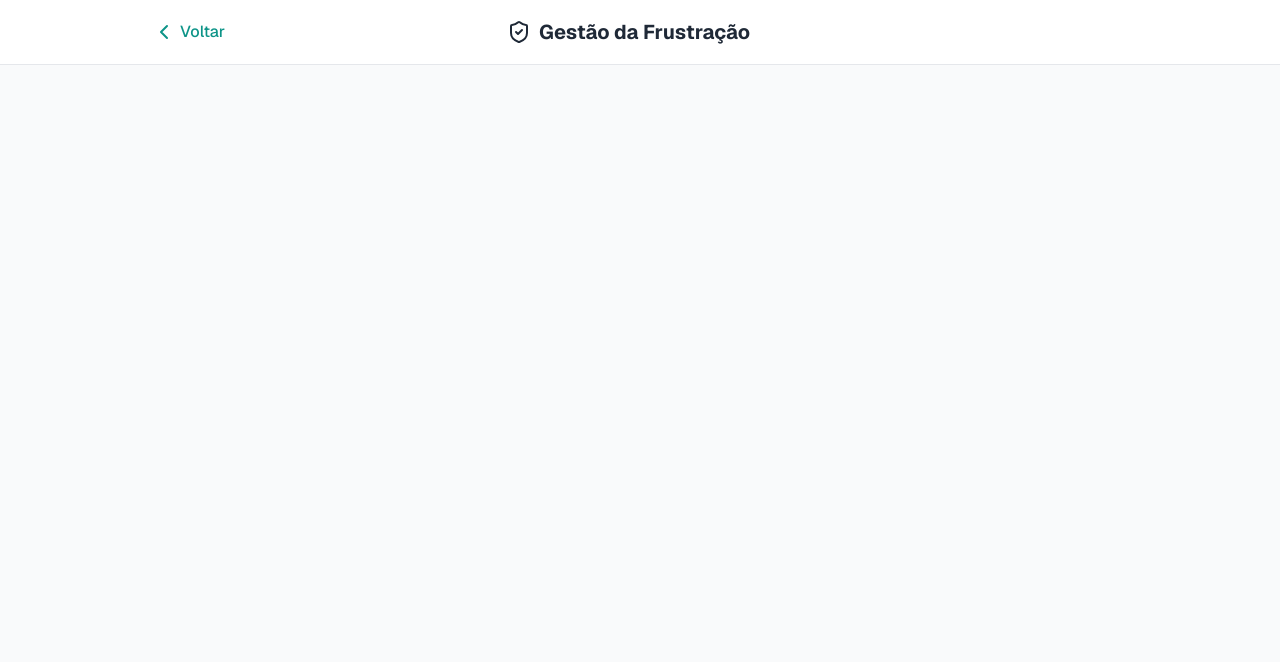
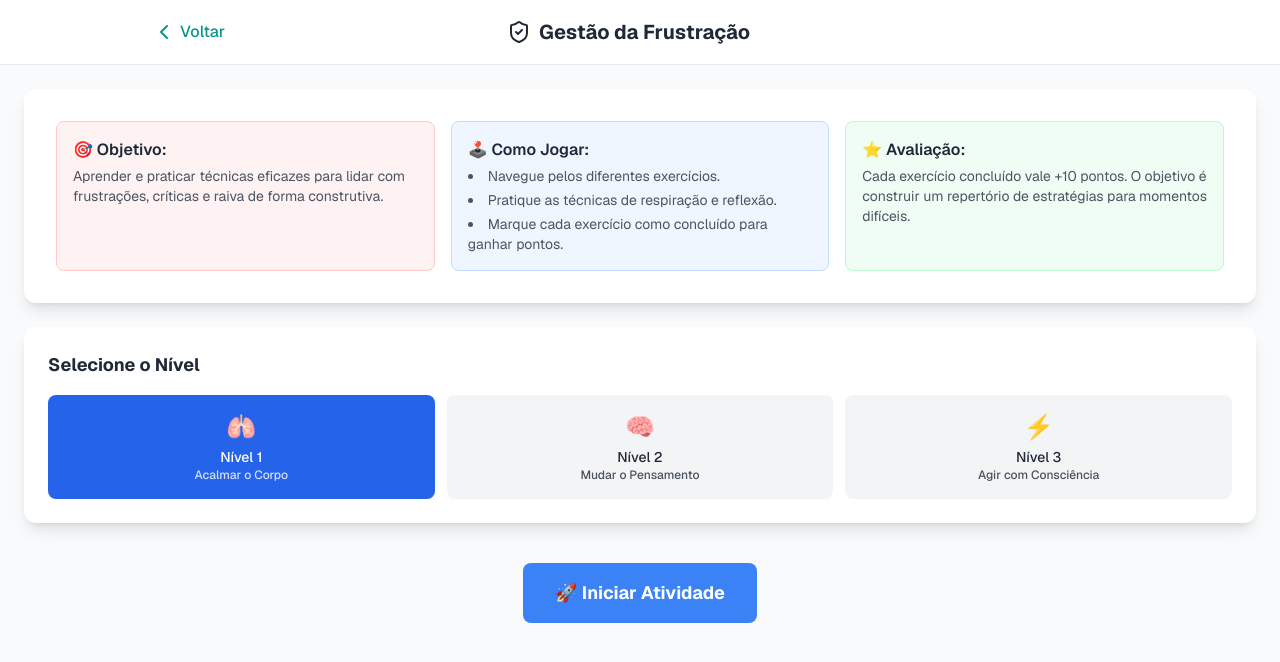
Before and after one commit to ClaudemirWork/teaplus-working, a Next.js app: page /frustration-management in a window 1280 px wide. Shown: the top 662 px of the page. Built offline with nearby package versions, Linux system fonts and the light colour scheme.

Commit message:
Update page.tsx nova versão do gestão da frustração

```diff
--- a/app/frustration-management/page.tsx
+++ b/app/frustration-management/page.tsx
@@ -60,7 +60,7 @@ export default function FrustrationManagementPage() {
   // Lógica de respiração
   useEffect(() => {
     let breathTimer: NodeJS.Timeout | null = null;
-    if (isActive && exercises[currentExercise].type === 'breathing') {
+    if (isActive && exercises[currentExercise]?.type === 'breathing') {
       breathTimer = setInterval(() => {
         setBreathingCount(prev => {
           const newCount = prev + 1;
@@ -84,7 +84,7 @@ export default function FrustrationManagementPage() {
       }, 1000);
     }
     return () => { if (breathTimer) clearInterval(breathTimer); };
-  }, [isActive, breathingPhase, currentExercise]);
+  }, [isActive, breathingPhase, currentExercise, exercises]);
 
   const startBreathing = () => {
     setIsActive(true);
@@ -134,9 +134,7 @@ export default function FrustrationManagementPage() {
   const nextExercise = () => { if (currentExercise < exercises.length - 1) setCurrentExercise(c => c + 1) };
   const prevExercise = () => { if (currentExercise > 0) setCurrentExercise(c => c - 1) };
 
-  // ============================================================================
   // RENDERIZAÇÃO DA ATIVIDADE EM SI
-  // ============================================================================
   if (gameStarted) {
     const exercise = exercises[currentExercise];
     const isCompleted = completedExercises.includes(exercise.id);
@@ -160,7 +158,6 @@ export default function FrustrationManagementPage() {
                     </div>
                     <div className="bg-blue-50 border-l-4 border-blue-400 p-4 rounded-md"><p className="text-gray-700">{exercise.instruction}</p></div>
 
-                {/* --- CONTEÚDO CORRIGIDO DOS EXERCÍCIOS --- */}
                     {exercise.type === 'breathing' && (
                         <div className="text-center p-4 space-y-6">
                             <div className="flex justify-center items-center">
@@ -211,13 +208,63 @@ export default function FrustrationManagementPage() {
   }
 
   // ============================================================================
-  // RENDERIZAÇÃO DA TELA INICIAL
+  // RENDERIZAÇÃO DA TELA INICIAL (CORRIGIDA)
   // ============================================================================
   return (
     <div className="min-h-screen bg-gray-50">
       <GameHeader title="Gestão da Frustração" icon={<ShieldCheck size={24} />} />
       <main className="p-4 sm:p-6 max-w-7xl mx-auto w-full">
-        {/* ... (código da tela inicial permanece o mesmo) ... */}
+        {/* --- INÍCIO DO CONTEÚDO QUE ESTAVA FALTANDO --- */}
+        <div className="space-y-6">
+          <div className="bg-white rounded-xl shadow-lg p-6 sm:p-8">
+            <div className="grid grid-cols-1 md:grid-cols-3 gap-4">
+              <div className="bg-red-50 border border-red-200 rounded-lg p-4">
+                <h3 className="font-semibold text-gray-800 mb-1">🎯 Objetivo:</h3>
+                <p className="text-sm text-gray-600">
+                  Aprender e praticar técnicas eficazes para lidar com frustrações, críticas e raiva de forma construtiva.
+                </p>
+              </div>
+              <div className="bg-blue-50 border border-blue-200 rounded-lg p-4">
+                <h3 className="font-semibold text-gray-800 mb-1">🕹️ Como Jogar:</h3>
+                <ul className="list-disc list-inside text-sm text-gray-600 space-y-1">
+                  <li>Navegue pelos diferentes exercícios.</li>
+                  <li>Pratique as técnicas de respiração e reflexão.</li>
+                  <li>Marque cada exercício como concluído para ganhar pontos.</li>
+                </ul>
+              </div>
+              <div className="bg-green-50 border border-green-200 rounded-lg p-4">
+                <h3 className="font-semibold text-gray-800 mb-1">⭐ Avaliação:</h3>
+                <p className="text-sm text-gray-600">
+                  Cada exercício concluído vale +10 pontos. O objetivo é construir um repertório de estratégias para momentos difíceis.
+                </p>
+              </div>
+            </div>
+          </div>
+
+          <div className="bg-white rounded-xl shadow-lg p-6">
+            <h2 className="text-lg font-bold text-gray-800 mb-4">Selecione o Nível</h2>
+            <div className="grid grid-cols-2 md:grid-cols-3 gap-3">
+                {[
+                    { id: 1, nome: 'Nível 1', desc: 'Acalmar o Corpo', icone: '🫁' },
+                    { id: 2, nome: 'Nível 2', desc: 'Mudar o Pensamento', icone: '🧠' },
+                    { id: 3, nome: 'Nível 3', desc: 'Agir com Consciência', icone: '⚡' },
+                ].map(nivel => (
+                    <button key={nivel.id} onClick={() => setNivelSelecionado(nivel.id)} className={`p-4 rounded-lg font-medium transition-colors ${nivelSelecionado === nivel.id ? 'bg-blue-600 text-white' : 'bg-gray-100 text-gray-800 hover:bg-gray-200'}`}>
+                        <div className="text-2xl mb-1">{nivel.icone}</div>
+                        <div className="text-sm">{nivel.nome}</div>
+                        <div className="text-xs opacity-80">{nivel.desc}</div>
+                    </button>
+                ))}
+            </div>
+          </div>
+
+          <div className="text-center pt-4">
+            <button onClick={handleStartGame} className="bg-blue-500 hover:bg-blue-600 text-white font-bold py-4 px-8 rounded-lg text-lg transition-colors">
+              🚀 Iniciar Atividade
+            </button>
+          </div>
+        </div>
+        {/* --- FIM DO CONTEÚDO QUE ESTAVA FALTANDO --- */}
       </main>
     </div>
   );
```
Lines whose indentation alone changed are shown as unchanged.
